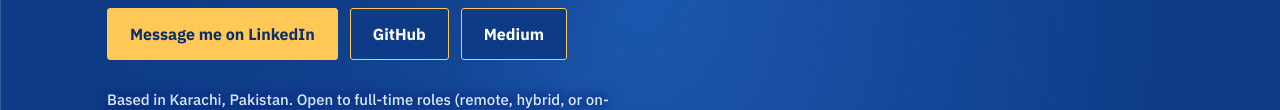
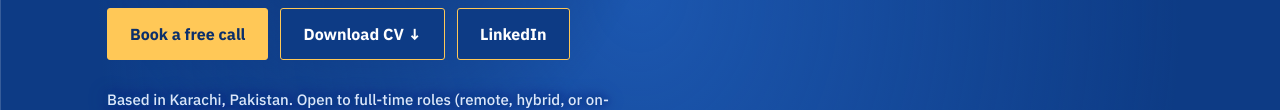
Before and after one commit to QasimSultani/portfolio, a plain HTML site: page index.html in a window 1280 px wide. Shown: the part 808-918 px from the top of the page. Drawn offline with Linux system fonts and the light colour scheme; animation ran at ten frames a second.

Commit message:
Add portfolio website

```diff
--- a/index.html
+++ b/index.html
@@ -843,6 +843,11 @@ header.bph ul a:hover::after,header.bph ul a.cur::after{transform:scaleX(1)}
 [data-skin="blueprint"] .hero>div:first-child::before{content:"";position:absolute;inset:-40px -60px;z-index:-1;background:radial-gradient(closest-side,rgba(10,45,105,.8),transparent);pointer-events:none}
 [data-skin="blueprint"] .expect h3 span{color:#C8D9F7}
 [data-skin="blueprint"] .checks li,[data-skin="blueprint"] .xnote{color:#EAF1FF}
+
+/* ===== v19: calmer ===== */
+#boot{display:none!important}
+[data-skin="blueprint"] body::after{display:none!important}
+.bp-geo{display:none!important}
 </style>
 <noscript><style>#boot{display:none}.reveal,.stagger>*,.hist .item,.msg{opacity:1;transform:none}#out{opacity:1}body.booting{overflow:auto}.hero h1,.hero .lede,.hero .actions,.hero .where{animation:none}</style></noscript>
 </head>
@@ -920,9 +925,9 @@ header.bph ul a:hover::after,header.bph ul a.cur::after{transform:scaleX(1)}
       <p class="roles mono" aria-label="Open to DevOps Engineer, Site Reliability Engineer, Platform Engineer, Cloud Engineer roles, and DevOps consulting"><span aria-hidden="true">&gt; open to: <span id="role" class="rolew"></span><span class="cursor"></span></span></p>
       <p class="lede">I'm Qasim, a DevOps and Kubernetes Engineer at Bank AL Habib. For 4+ years I've run production platforms across AWS, Azure, and GCP, in banking and high-volume messaging, keeping 70+ production servers at 99.9% uptime.</p>
       <div class="actions">
-        <a class="btn primary" href="https://www.linkedin.com/in/muhammad-qasim-sultani/" target="_blank" rel="noopener">Message me on LinkedIn</a>
-        <a class="btn ghost" href="https://github.com/QasimSultani" target="_blank" rel="noopener">GitHub</a>
-        <a class="btn ghost" href="https://medium.com/@qasimsultani11" target="_blank" rel="noopener">Medium</a>
+        <a class="btn primary" href="#contact" data-topic="Free 30-minute consultation">Book a free call</a>
+        <a class="btn ghost" href="resume.pdf" download="Muhammad-Qasim-Sultani-DevOps-CV.pdf">Download CV ↓</a>
+        <a class="btn ghost" href="https://www.linkedin.com/in/muhammad-qasim-sultani/" target="_blank" rel="noopener">LinkedIn</a>
       </div>
       <p class="where">Based in Karachi, Pakistan. Open to full-time roles (remote, hybrid, or on-site) and consulting worldwide.</p>
     </div>
@@ -1408,7 +1413,7 @@ header.bph ul a:hover::after,header.bph ul a.cur::after{transform:scaleX(1)}
     setTimeout(function(){boot.style.display="none";},750);
     setTimeout(heroType,350);
   }
-  if(reduce){boot.style.display="none";start();}
+  if(true){boot.style.display="none";start();}
   else{
     var lines=boot.querySelectorAll(".ln"), bar=document.getElementById("barf"), pct=document.getElementById("pct"), n=0;
     document.getElementById("skip").addEventListener("click",start);
@@ -1511,7 +1516,7 @@ header.bph ul a:hover::after,header.bph ul a.cur::after{transform:scaleX(1)}
   });
   /* heading scramble */
   var chars="!<>-_\\/[]{}=+*^?#01";
-  function scramble(el){
+  function scramble(el){return;
     if(el.dataset.sc)return;el.dataset.sc=1;
     var final=el.textContent,frame=0,len=final.length;
     (function tick(){
```
Also changed, not shown: 1 other file.
